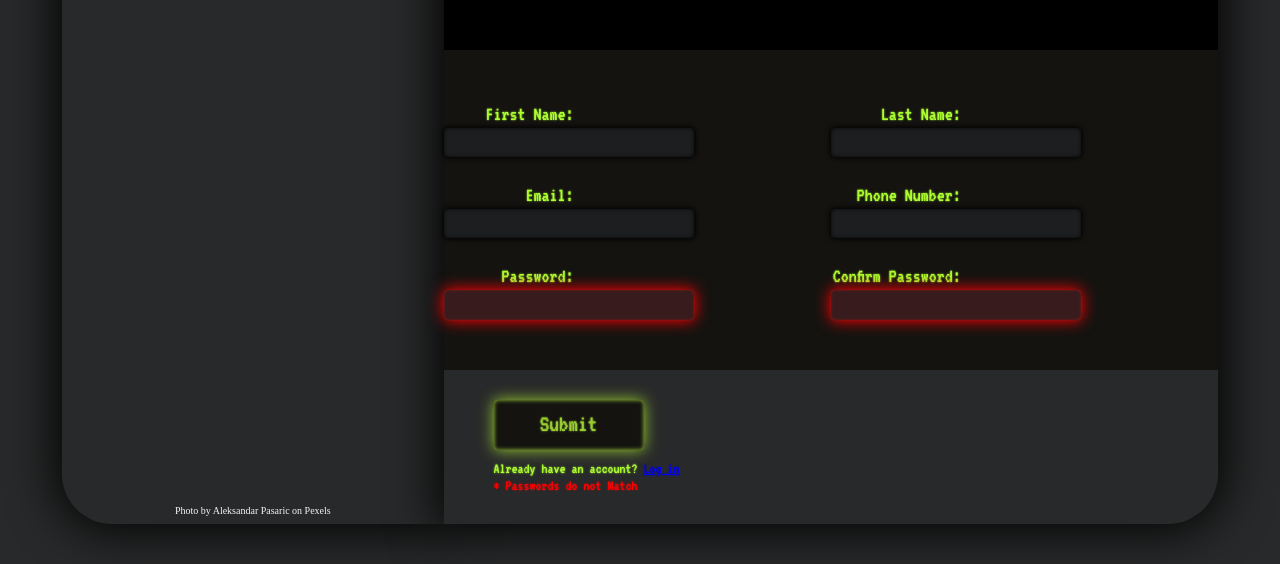
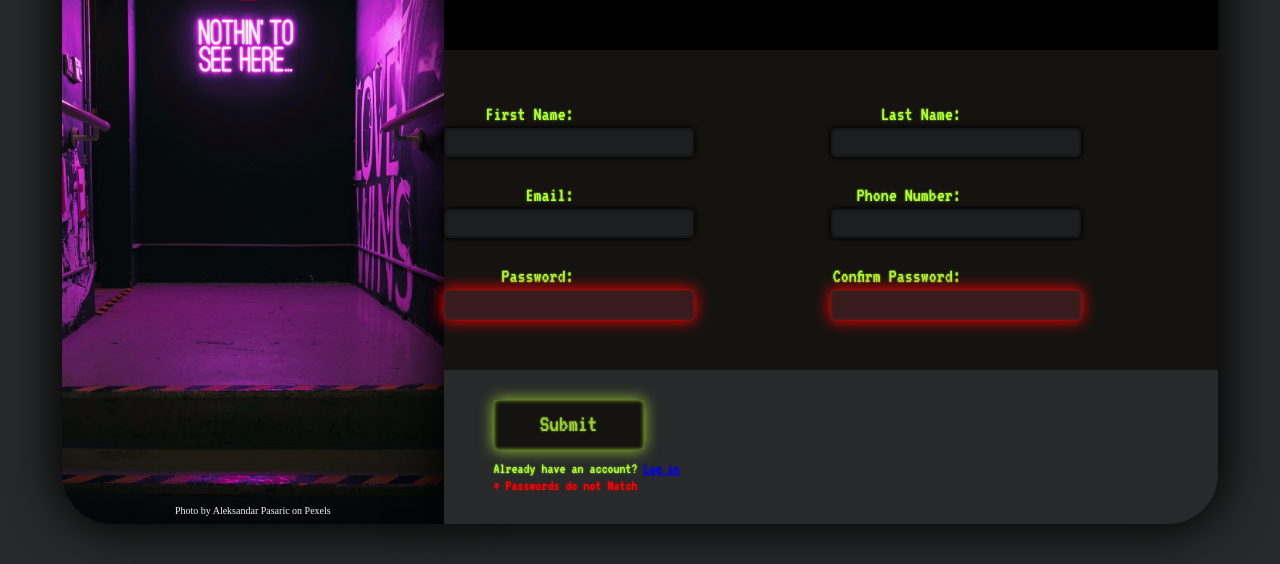
Before and after one commit to Dan-K3000/sign-up-form, a plain HTML site: page index.html in a window 1280 px wide. Shown: the part 236-800 px from the top of the page. Drawn offline with Linux system fonts and the light colour scheme; the site is published under a folder, as on GitHub Pages, so addresses that start at the root find nothing.

Commit message:
Fix image links

```diff
--- a/index.html
+++ b/index.html
@@ -5,7 +5,7 @@
   <title>Sign-up Form</title>
   <link rel="stylesheet" href="normalize.css">
   <link rel="stylesheet" href="style.css">
-  <link rel="shortcut icon" href="/images/icons8-illuminati-32.png" type="image/x-icon">
+  <link rel="shortcut icon" href="images/icons8-illuminati-32.png" type="image/x-icon">
   <script src="script.js" defer></script>
 </head>
 <body>
--- a/style.css
+++ b/style.css
@@ -23,7 +23,7 @@ body {
   justify-content: space-between;
   background-size: cover;
   background-position: center;
-  background-image: url(/images/neon.jpg);
+  background-image: url(images/neon.jpg);
   box-shadow: 0px 0px 50px 5px black;
   border-radius: 50px 0 0 50px;
 }
```
